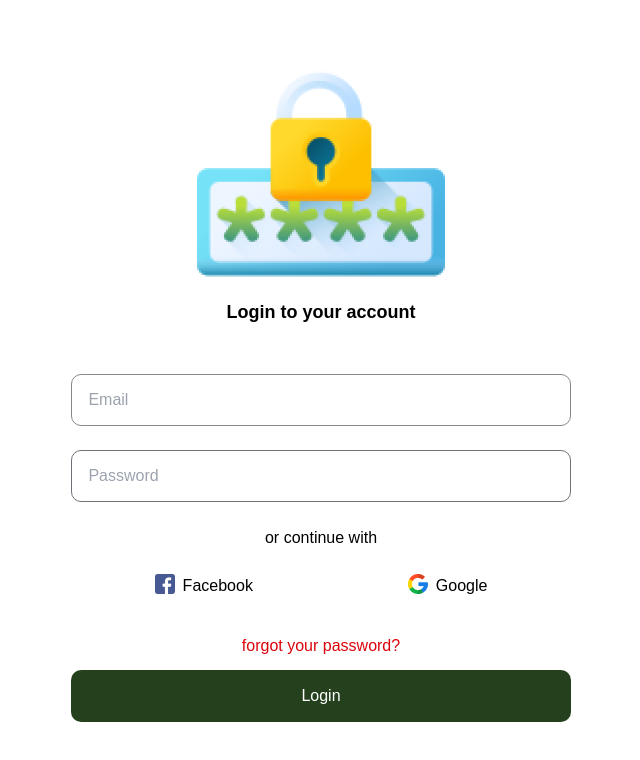
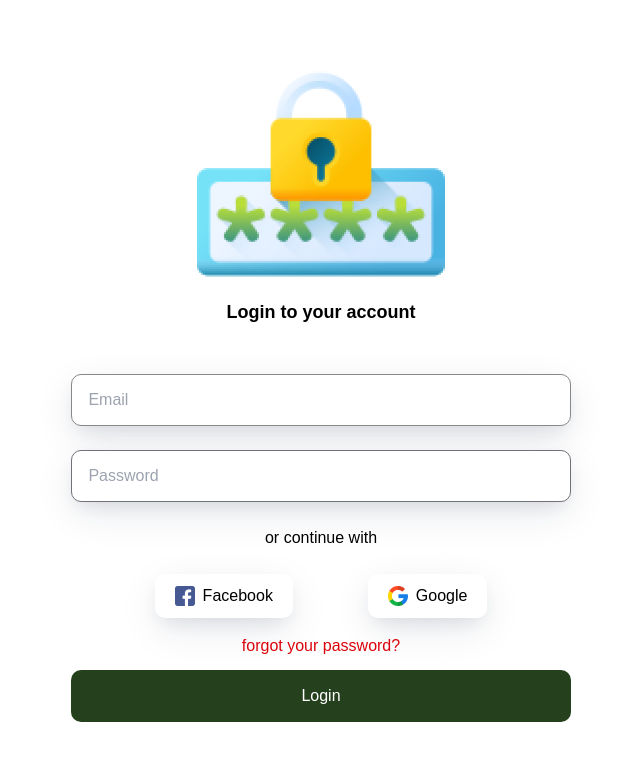
Before and after one commit to Afolabi-bit/food-app, a React (Create React App) app: page /login in a window 1280 px wide. Shown: the top 760 px of the page, without its empty margins (319-959 px from the left). Built offline with nearby package versions, Linux system fonts and the light colour scheme.

Commit message:
styling adjustments

```diff
--- a/src/index.css
+++ b/src/index.css
@@ -25,6 +25,11 @@ main.home {
 section.welcome {
   background-size: 220%;
   background-position: 85% 205%;
+}
+
+.shadow {
+  box-shadow: 0px 12px 42px -4px rgba(24, 39, 75, 0.12),
+    0px 8px 18px -6px rgba(24, 39, 75, 0.12);
 }
 
 @media (min-width: 600px) {
--- a/src/pages/Login.jsx
+++ b/src/pages/Login.jsx
@@ -14,22 +14,22 @@ const Login = () => {
           required
           autoComplete="off"
           placeholder="Email"
-          className="w-full border-[#888] border mb-6 rounded-[10px]  h-[52px] pl-4"
+          className="w-full border-[#888] border mb-6 rounded-[10px]  shadow h-[52px] pl-4"
         />
         <input
           type="password"
           name="password"
           required
           placeholder="Password"
-          className="w-full border-zinc-500 mb-6 border rounded-[10px]  h-[52px] pl-4"
+          className="w-full border-zinc-500 mb-6 border rounded-[10px]  shadow h-[52px] pl-4"
         />
         <p className="text-md font-medium mb-6">or continue with</p>
-        <div className="flex justify-between mx-auto w-full md:w-2/3 mb-4">
-          <button className="flex h-[44px]">
+        <div className="flex justify-between mx-auto  w-full md:w-2/3 mb-4">
+          <button className="flex h-[44px] shadow justify-center items-center px-5 rounded-[10px]">
             <img src={Facebook} alt="facebook logo" className="mr-2" />
             <span className="font-medium">Facebook</span>
           </button>
-          <button className="flex h-[44px]">
+          <button className="flex h-[44px] shadow justify-center items-center px-5 rounded-[10px]">
             <img src={Google} alt="Google logo" className="mr-2" />
             <span className="font-medium">Google</span>
           </button>
--- a/src/pages/SignUp.jsx
+++ b/src/pages/SignUp.jsx
@@ -37,7 +37,7 @@ const SignUp = () => {
             required
             autoComplete="off"
             placeholder="username"
-            className="w-full border-zinc-500 border rounded-[10px]  h-[52px] pl-11"
+            className="w-full border-zinc-500 border rounded-[10px] shadow h-[52px] pl-11"
           />
         </div>
         <div
@@ -55,7 +55,7 @@ const SignUp = () => {
             required
             autoComplete="off"
             placeholder="Email"
-            className="w-full border-[#888] border rounded-[10px]  h-[52px] pl-11"
+            className="w-full border-[#888] border rounded-[10px] shadow h-[52px] pl-11"
           />
         </div>
         <div
@@ -72,7 +72,7 @@ const SignUp = () => {
             name="password"
             required
             placeholder="Password"
-            className="w-full border-zinc-500 border rounded-[10px]  h-[52px] pl-11"
+            className="w-full border-zinc-500 border rounded-[10px] shadow h-[52px] pl-11"
           />
         </div>
         <button
```
